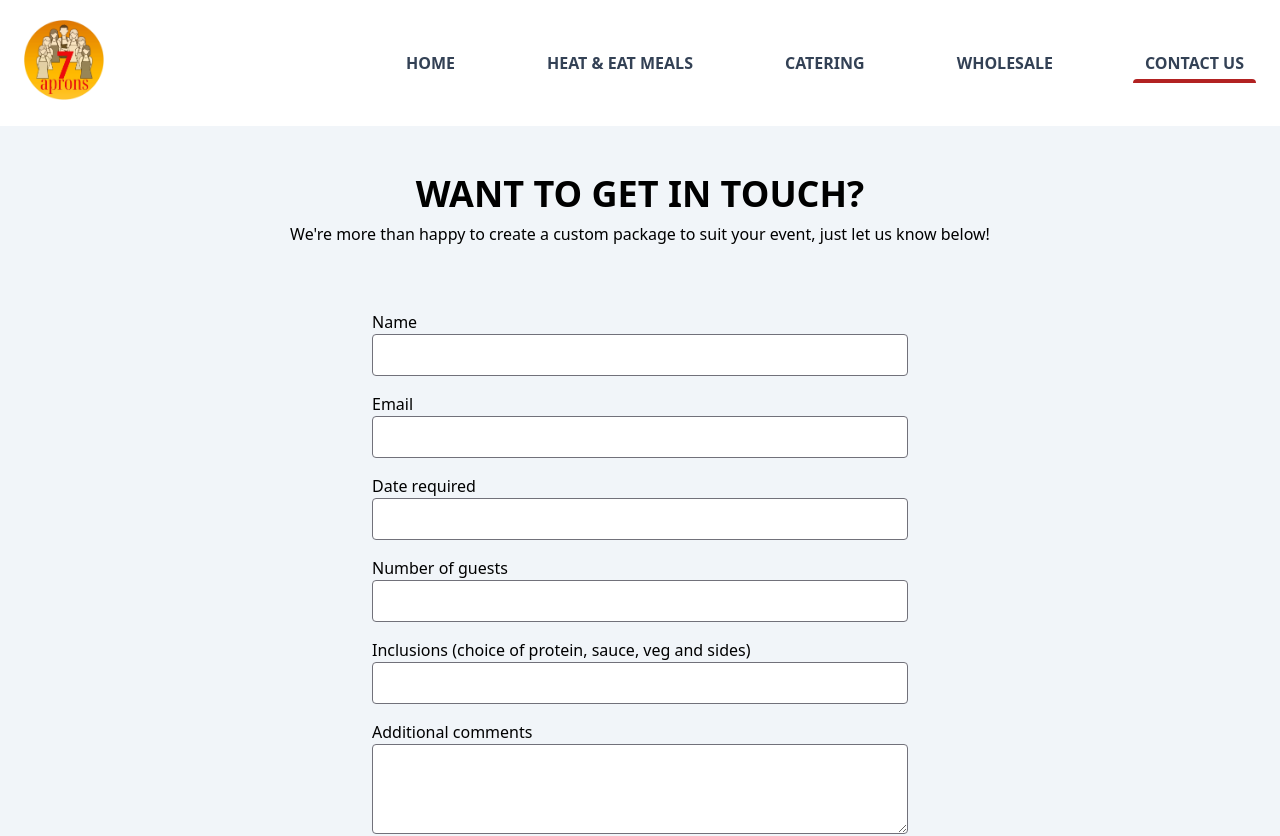
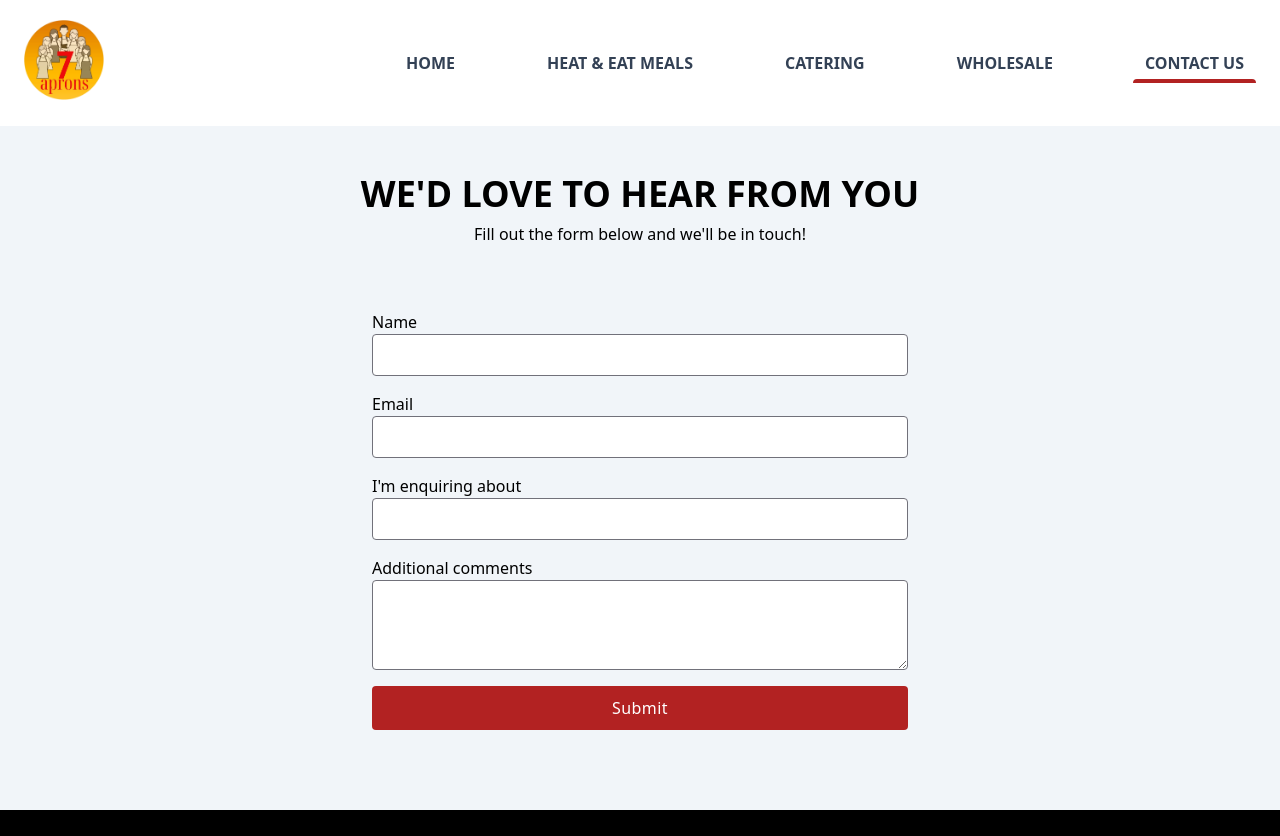
Before and after one commit to timeitel/7aprons-next, a Next.js app: page /contact in a window 1280 px wide. Shown: the top 836 px of the page. Built offline with nearby package versions, Linux system fonts and the light colour scheme.

Commit message:
wip: catering

```diff
--- a/pages/contact.tsx
+++ b/pages/contact.tsx
@@ -1,5 +1,6 @@
 /* eslint-disable react/jsx-no-target-blank */
-import { ContactSection, Footer, Navbar } from "modules/home";
+import { Footer, Navbar } from "modules/home";
+import { ContactSection } from "modules/home/_Contact";
 import Head from "next/head";
 
 export default function Contact() {
@@ -11,10 +12,7 @@ export default function Contact() {
       </Head>
       <Navbar position="static" />
 
-      <ContactSection
-        title="Want to get in touch?"
-        subtitle="We're more than happy to create a custom package to suit your event, just let us know below!"
-      />
+      <ContactSection />
 
       <Footer />
     </>
```
